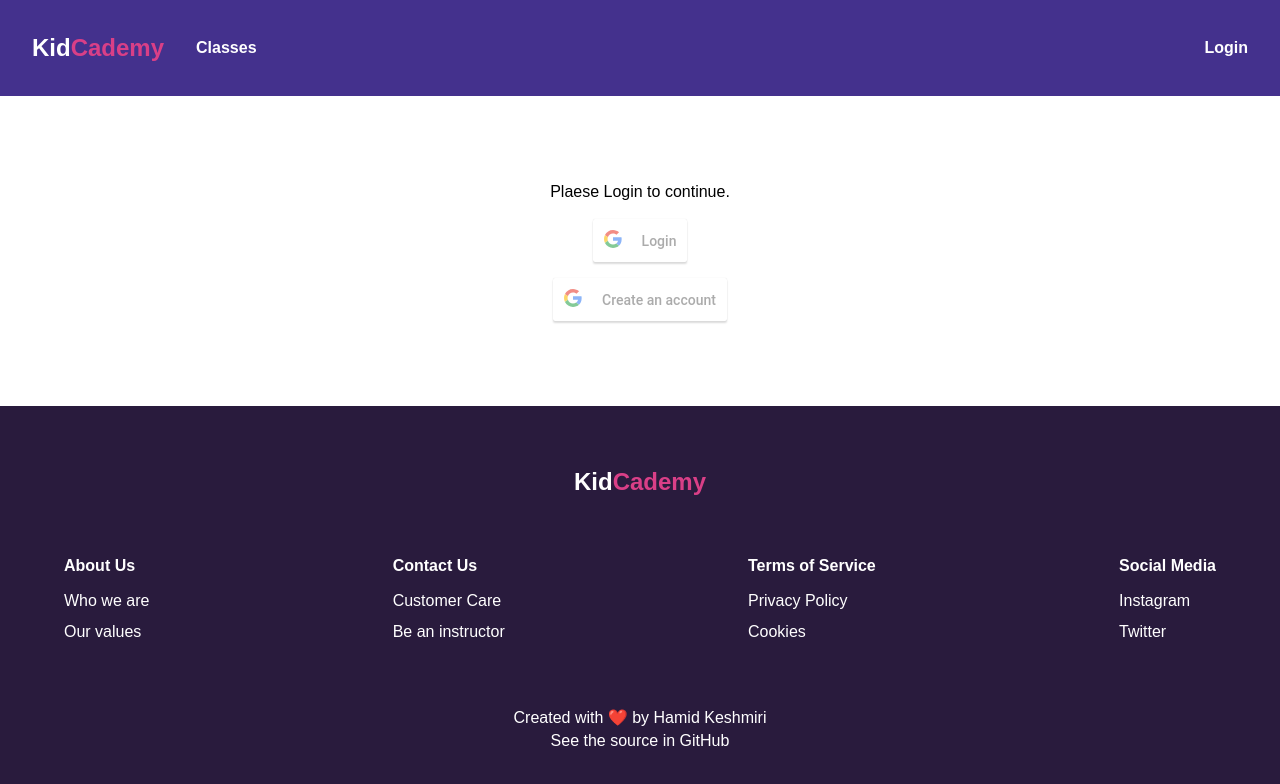
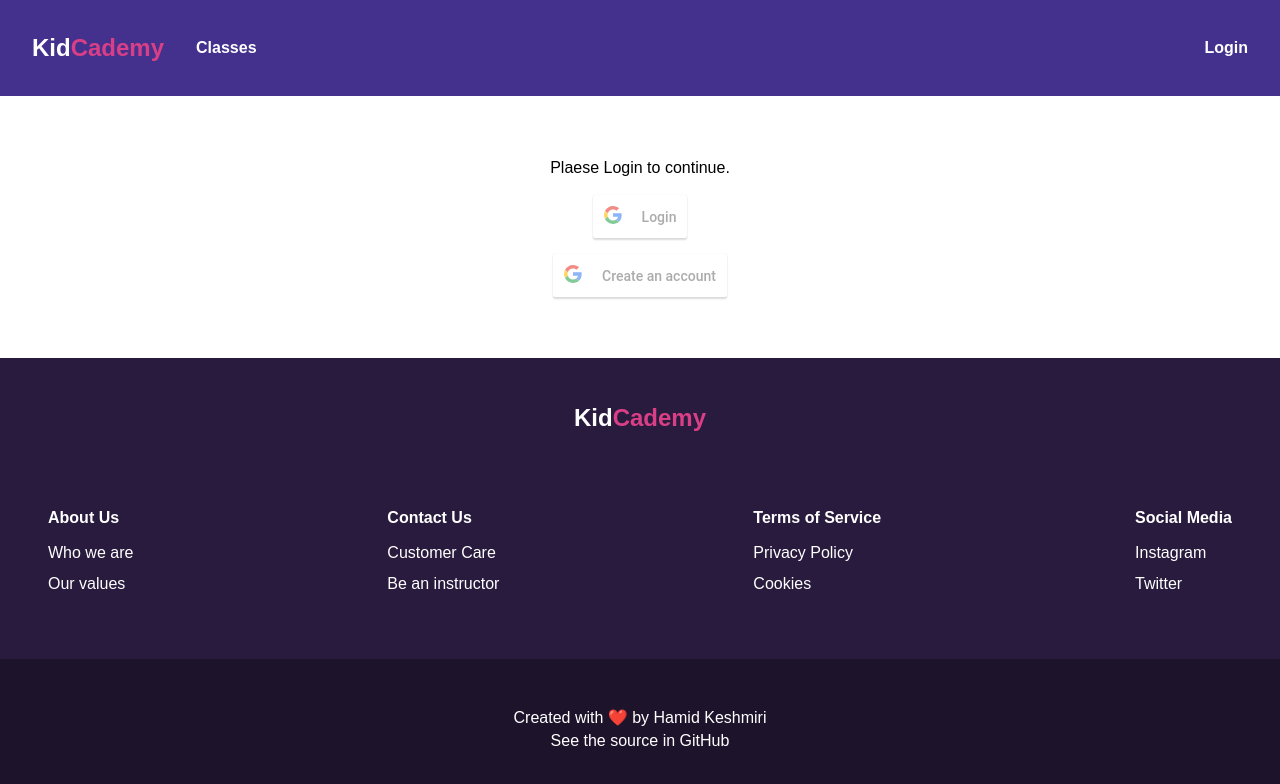
Before and after one commit to hamidkd/Final-Project-Concordia-Bootcamp, a React (Create React App) app in the folder frontend/: page /login in a window 1280 px wide. Shown: the top 784 px of the page. Built offline with nearby package versions, Linux system fonts and the light colour scheme; no server answers.

Commit message:
style footer

```diff
--- a/frontend/src/components/Footer.js
+++ b/frontend/src/components/Footer.js
@@ -9,7 +9,7 @@ const Footer = () => {
       <h3 className="site-title">
         <span>Kid</span>Cademy
       </h3>
-      <div>
+      <div className="links-in-footer">
         <div className="flex-column">
           <h4>About Us</h4>
           <p>Who we are</p>
@@ -47,8 +47,7 @@ export default Footer;
 
 const StyledFooter = Styled.footer`
 flex: 0;
-padding: 2rem;
-/* padding-top: 2rem; */
+padding-top: 1rem;
 background: ${themeVars.darkColor};
 
 .site-title {
@@ -57,6 +56,10 @@ background: ${themeVars.darkColor};
   span {
     color: white;
   }
+}
+
+.links-in-footer {
+padding: 2rem;
 }
 
 h3 {
@@ -88,10 +91,13 @@ h4 {
 }
 
 .footnote {
+  padding-inline: 2rem;
+  padding-block: 3rem;
   margin-top: 1rem;
   flex-direction: column;
   text-align: center;
   color: white;
+  background: #1d132b;
 }
 
 `;
```
